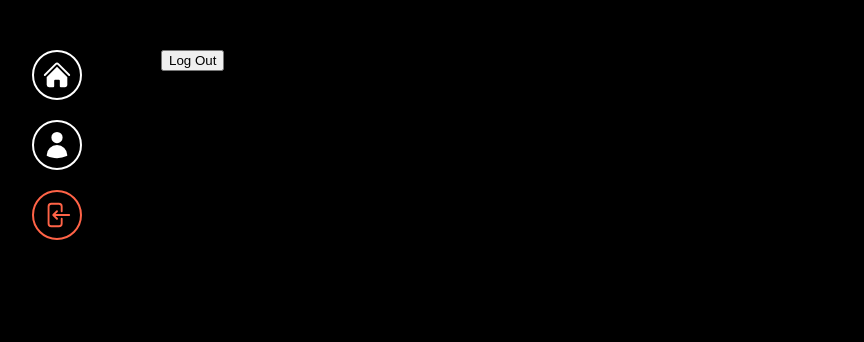
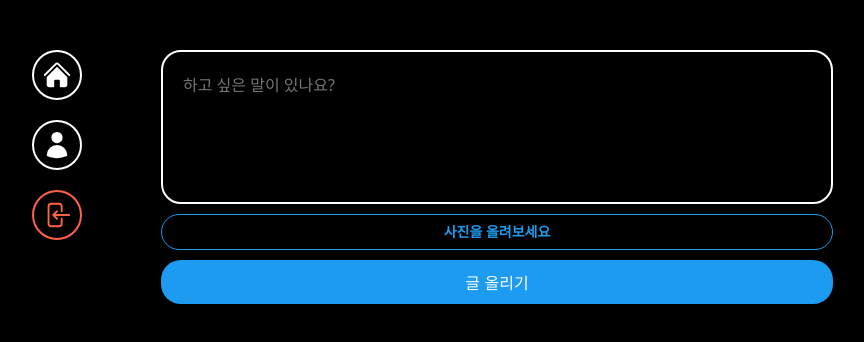
Before and after one commit to 99JIWONDEV/Toy-Project-Twitter-Clone, a React (Vite) app: page / in a window 1280 px wide. Shown: the top 342 px of the page, without its empty margins (237-1101 px from the left). Built offline with nearby package versions, Linux system fonts and the light colour scheme; no server answers; sample sign-in values are in the browser's storage; the HTML template or start-up script is replaced by a standard one.

Commit message:
[feat] 이미지 업로드 기능 구현

```diff
--- /dev/null
+++ b/src/components/post-tweet-form.tsx
@@ -0,0 +1,113 @@
+import { addDoc, collection, updateDoc } from "firebase/firestore"
+import React, { useState } from "react"
+import { styled } from "styled-components"
+import { auth, db, storage } from "../firebase"
+import { getDownloadURL, ref, uploadBytes } from "firebase/storage"
+
+const Form = styled.form`
+  display: flex;
+  flex-direction: column;
+  gap: 10px;
+`
+const TextArea = styled.textarea`
+  border: 2px solid white;
+  padding: 20px;
+  border-radius: 20px;
+  font-size: 16px;
+  color: white;
+  background-color: black;
+  width: 100%;
+  resize: none;
+  font-family: system-ui, -apple-system, BlinkMacSystemFont, 'Segoe UI', Roboto, Oxygen, Ubuntu, Cantarell, 'Open Sans', 'Helvetica Neue', sans-serif;
+  &::placeholder {
+    font-size: 16px;
+  }
+  &:focus{
+    outline: none;
+    border-color: #1d9bf0;
+  }
+`
+const AttachFileButton = styled.label`
+  padding: 10px 0px;
+  color: #1d9bf0;
+  text-align: center;
+  border-radius: 20px;
+  border: 1px solid #1d9bf0;
+  font-size: 14px;
+  font-weight: 600;
+  cursor: pointer;
+`
+const AttachFileInput = styled.input`
+  display: none;
+`
+const SubmitBtn = styled.input`
+  background-color: #1d9bf0;
+  color: white;
+  border: none;
+  padding: 10px 0px;
+  border-radius: 20px;
+  font-size: 16px;
+  cursor: pointer;
+  &:hover,
+  &:active{
+    opacity: 0.9;
+  }
+`
+
+export default function PostTweetForm() {
+  const FILE_SIZE_MAX_LIMIT=1*1024*1024;
+  const [isLoading, setLoading] = useState(false)
+  const [tweet, setTweet] = useState("")
+  const [file, setFile] = useState<File | null>(null)
+  const onChange = (e: React.ChangeEvent<HTMLTextAreaElement>) => {
+    setTweet(e.target.value)
+  }
+  const onFileChange = (e: React.ChangeEvent<HTMLInputElement>) => {
+    const {files} = e.target;
+    if(files && files.length === 1){
+      if(files[0].size>FILE_SIZE_MAX_LIMIT){
+        alert("1MB 이하의 파일만 업로드 가능합니다.");
+        return;
+    }
+      setFile(files[0])
+    }
+  }
+  const onSubmit = async(e:React.FormEvent<HTMLFormElement>) => {
+    e.preventDefault();
+    const user = auth.currentUser
+    if(!user || isLoading || tweet == "" || tweet.length >180) return;
+    try{
+      setLoading(true)
+      const doc = await addDoc(collection(db, "tweet"),{
+        tweet,
+        createdAt: Date.now(),
+        username: user.displayName || "익명",
+        userId: user.uid,
+      })
+      if(file){
+        const locationRef = ref(storage, `tweets/${user.uid}-${user.displayName}/${doc.id}`)
+        const result = await uploadBytes(locationRef, file)
+        const url = getDownloadURL(result.ref)
+        await updateDoc(doc, {
+          photo: url,
+        })
+      }
+      setTweet("")
+      setFile(null)
+    }catch(e){
+      console.log(e)
+    } finally {
+      setLoading(false)
+    }
+  }
+
+
+  return(
+    <Form onSubmit={onSubmit}>
+      <TextArea required rows={5} maxLength={180} onChange={onChange} value={tweet} placeholder="하고 싶은 말이 있나요?" />
+      <AttachFileButton htmlFor="file">{file ? "사진이 선택되었습니다 ✅" : "사진을 올려보세요"}</AttachFileButton>
+      <AttachFileInput onChange={onFileChange} type="file" id="file" accept="image/*" />
+      <SubmitBtn type="submit" value={isLoading ?"업로드 중" : "글 올리기"}/>
+    </Form>
+  )
+}
--- a/src/firebase.ts
+++ b/src/firebase.ts
@@ -1,6 +1,8 @@
 // Import the functions you need from the SDKs you need
 import { initializeApp } from "firebase/app";
 import { getAuth } from "firebase/auth";
+import { getFirestore } from "firebase/firestore";
+import { getStorage } from "firebase/storage";
 // TODO: Add SDKs for Firebase products that you want to use
 // https://firebase.google.com/docs/web/setup#available-libraries
 
@@ -18,3 +20,7 @@
 const app = initializeApp(firebaseConfig);
 
 export const auth = getAuth(app);
+
+export const storage = getStorage(app)
+
+export const db = getFirestore(app)
--- a/src/routes/home.tsx
+++ b/src/routes/home.tsx
@@ -1,10 +1,14 @@
-import { auth } from "../firebase"
+import { styled } from "styled-components"
+import PostTweetForm from "../components/post-tweet-form"
+
+const Wrapper = styled.div`
+
+`
 
 export default function Home() {
-  const logOut = () =>{
-    auth.signOut()
-  }
   return(
-    <h1><button onClick={logOut}>Log Out</button></h1>
+    <Wrapper>
+    <PostTweetForm />
+    </Wrapper>
   )
 }
```
